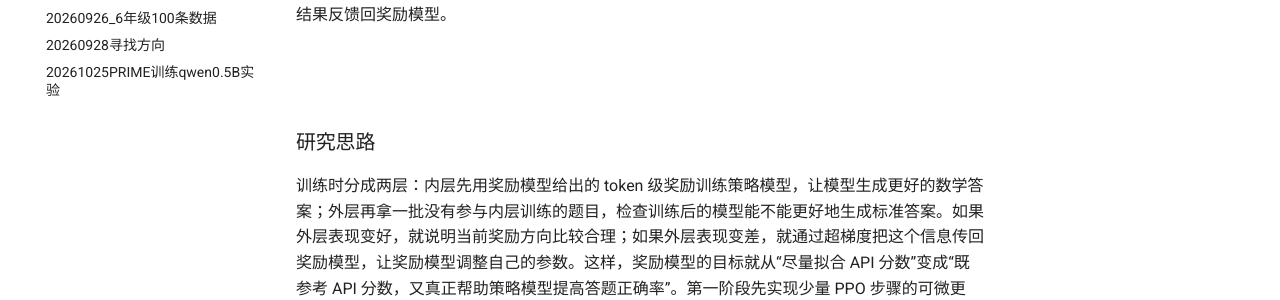
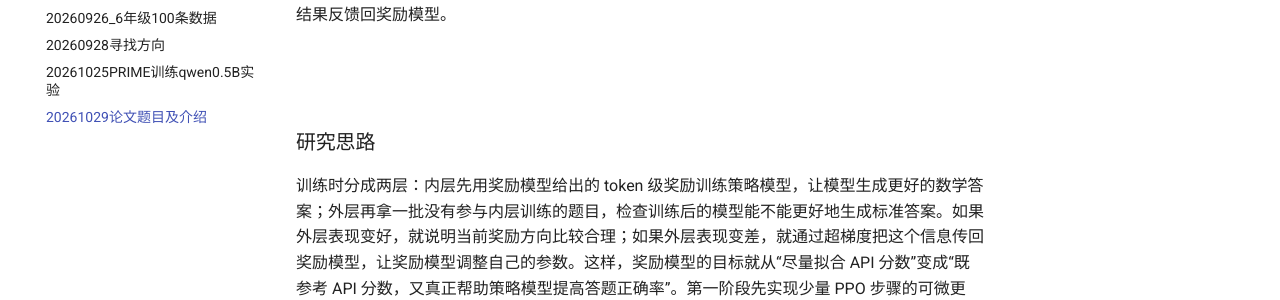
Before and after one commit to Luffy521-art/Readdocs-LLM_PARL, an MkDocs documentation site: the page built from docs/20261029论文题目及介绍.md, in a window 1280 px wide. Shown: the part 300-600 px from the top of the page. Built offline with MkDocs 1.6.1 and Material for MkDocs 9.7.7, drawn with Linux system fonts in a browser that asks for light colours; comment, search, counter and statistics services are not loaded.

Commit message:
Update mkdocs.yml

```diff
--- a/mkdocs.yml
+++ b/mkdocs.yml
@@ -23,6 +23,7 @@ nav:
   - 20260926_6年级100条数据: 20260926_6年级100条数据.md
   - 20260928寻找方向: 20260928寻找方向.md
   - 20261025PRIME训练qwen0.5B实验: 20261025PRIME训练qwen0.5B实验.md
+  - 20261029论文题目及介绍: 20261029论文题目及介绍.md
 
 
 markdown_extensions:
```
